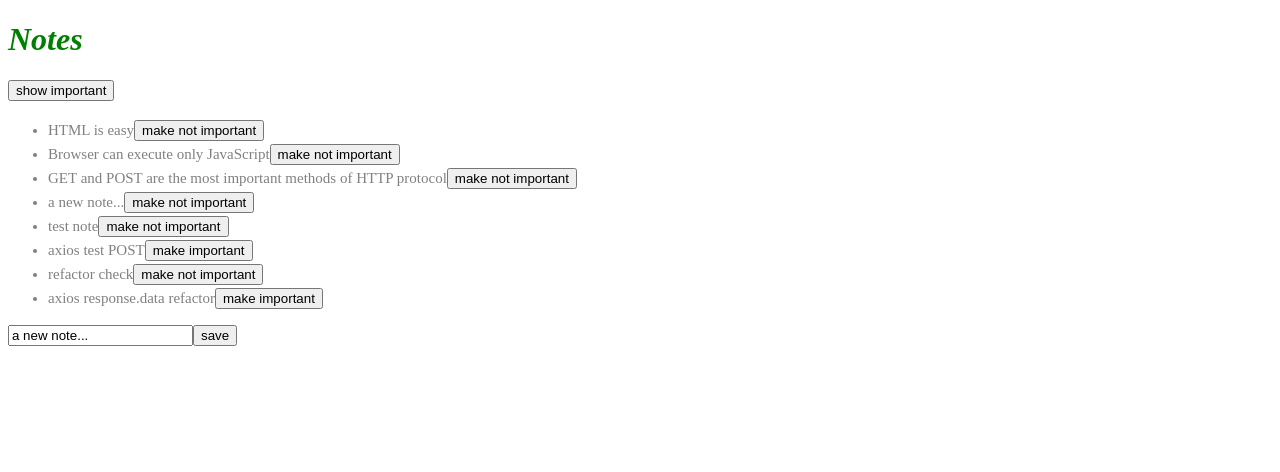
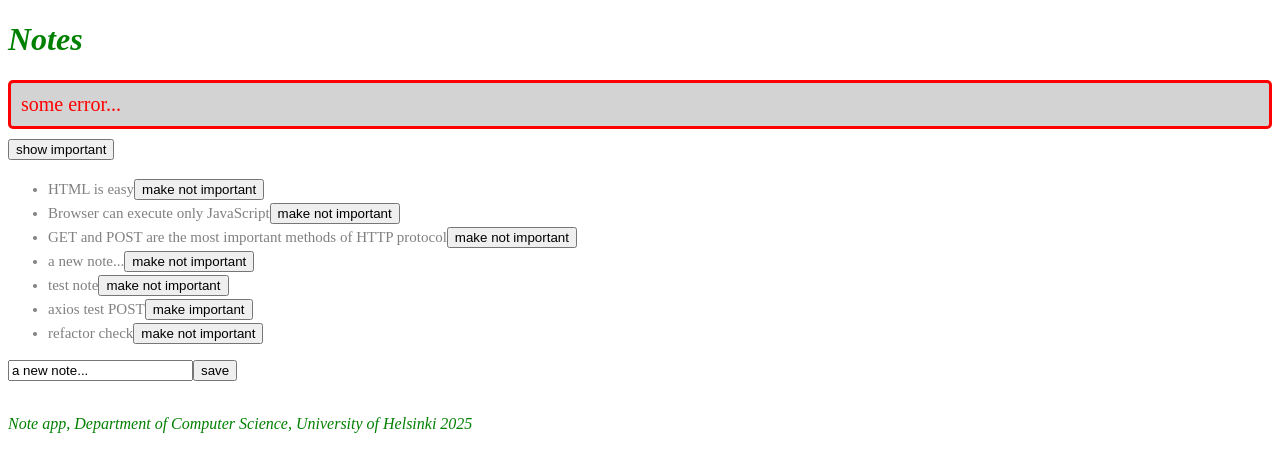
Before and after one commit to Bonkers1234/stack, a React (Vite) app in the folder noteApp/: page / in a window 1280 px wide. Shown: the top 472 px of the page. Built offline with nearby package versions, Linux system fonts and the light colour scheme; data requests are answered from the project's data file.

Commit message:
noteApp continued

```diff
--- a/noteApp/db.json
+++ b/noteApp/db.json
@@ -34,11 +34,6 @@
       "id": "0af6",
       "content": "refactor check",
       "important": true
-    },
-    {
-      "id": "dd2a",
-      "content": "axios response.data refactor",
-      "important": false
     }
   ]
 }
--- a/noteApp/src/App.jsx
+++ b/noteApp/src/App.jsx
@@ -4,11 +4,14 @@
 import noteServices from './services/notes'
 
 import Note from "./components/Note"
+import Notification from './components/Notification'
+import Footer from './components/Footer'
 
 const App = () => {
   const [notes, setNotes] = useState([])
   const [newNote, setNewNote] = useState('a new note...')
   const [showAll, setShowAll] = useState(true)
+  const [errorMessage, setErrorMessage] = useState('some error...')
 
   useEffect(() => {
     noteServices
@@ -49,9 +52,12 @@
       })
       .catch(error => {
         console.log('Error: ', error)
-        alert(
-          `The note '${note.content}' was already deleted from server!`
+        setErrorMessage(
+          `Note '${note.content}' was already removed from server.`
         )
+        setTimeout(() => {
+          setErrorMessage(null)
+        }, 5000);
         setNotes(notes.filter(n => n.id !== id))
       })
   }
@@ -63,6 +69,7 @@
   return (
     <div>
       <h1>Notes</h1>
+      <Notification message={errorMessage} />
       <div>
         <button onClick={() => setShowAll(!showAll)}>
           show {showAll ? 'important' : 'all'}
@@ -84,6 +91,7 @@
         />
         <button type="submit">save</button>
       </form>
+      <Footer />
     </div>
   )
 }
--- /dev/null
+++ b/noteApp/src/components/Footer.jsx
@@ -0,0 +1,18 @@
+
+const Footer = () => {
+  const footerStyle = {
+    color: 'green',
+    fontStyle: 'italic'
+  }
+
+  return (
+    <div style={footerStyle}>
+      <br />
+      <p>
+        Note app, Department of Computer Science, University of Helsinki 2025
+      </p>
+    </div>
+  )
+}
+
+export default Footer
--- /dev/null
+++ b/noteApp/src/components/Notification.jsx
@@ -0,0 +1,14 @@
+
+const Notification = ({ message }) => {
+  if(message === null) {
+   return null
+  }
+
+  return (
+    <div className="error">
+      {message}
+    </div>
+  )
+}
+
+export default Notification
--- a/noteApp/src/index.css
+++ b/noteApp/src/index.css
@@ -9,3 +9,13 @@
   padding-top: 3px;
   font-size: 15px;
 }
+
+.error {
+  color: red;
+  background: lightgrey;
+  font-size: 20px;
+  border-style: solid;
+  border-radius: 5px;
+  padding: 10px;
+  margin-bottom: 10px;
+}
```
